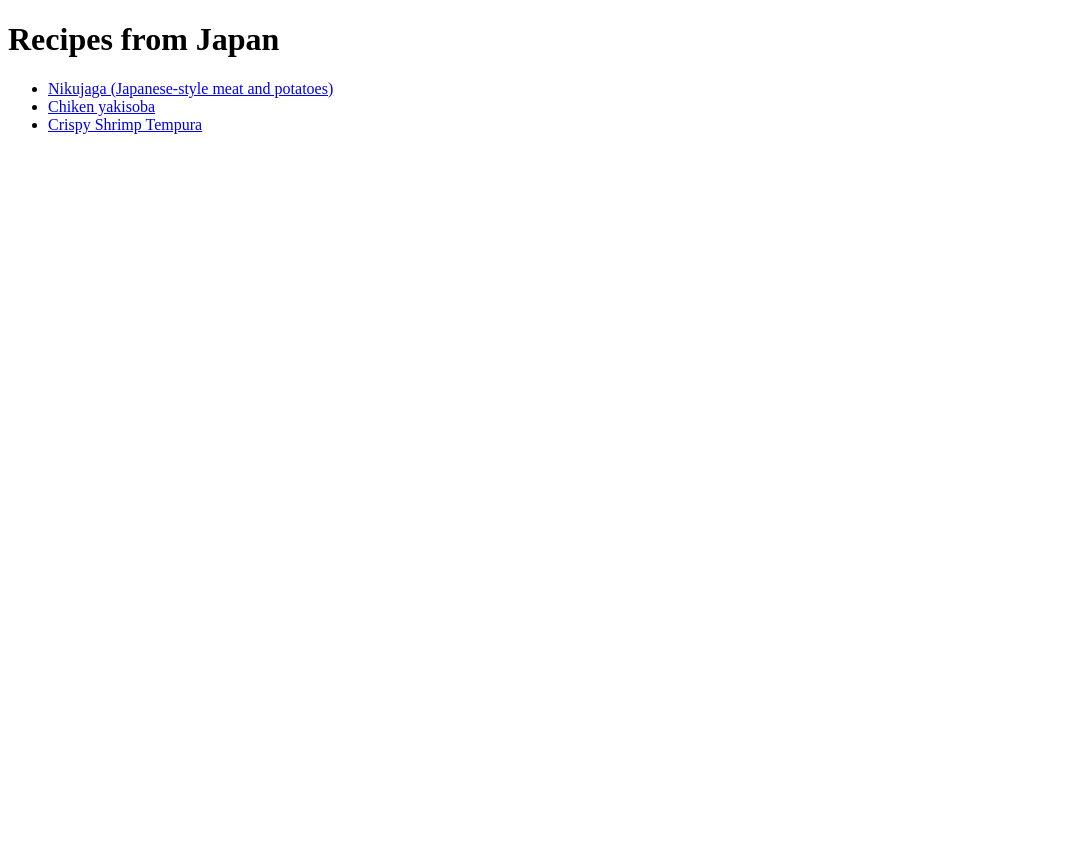
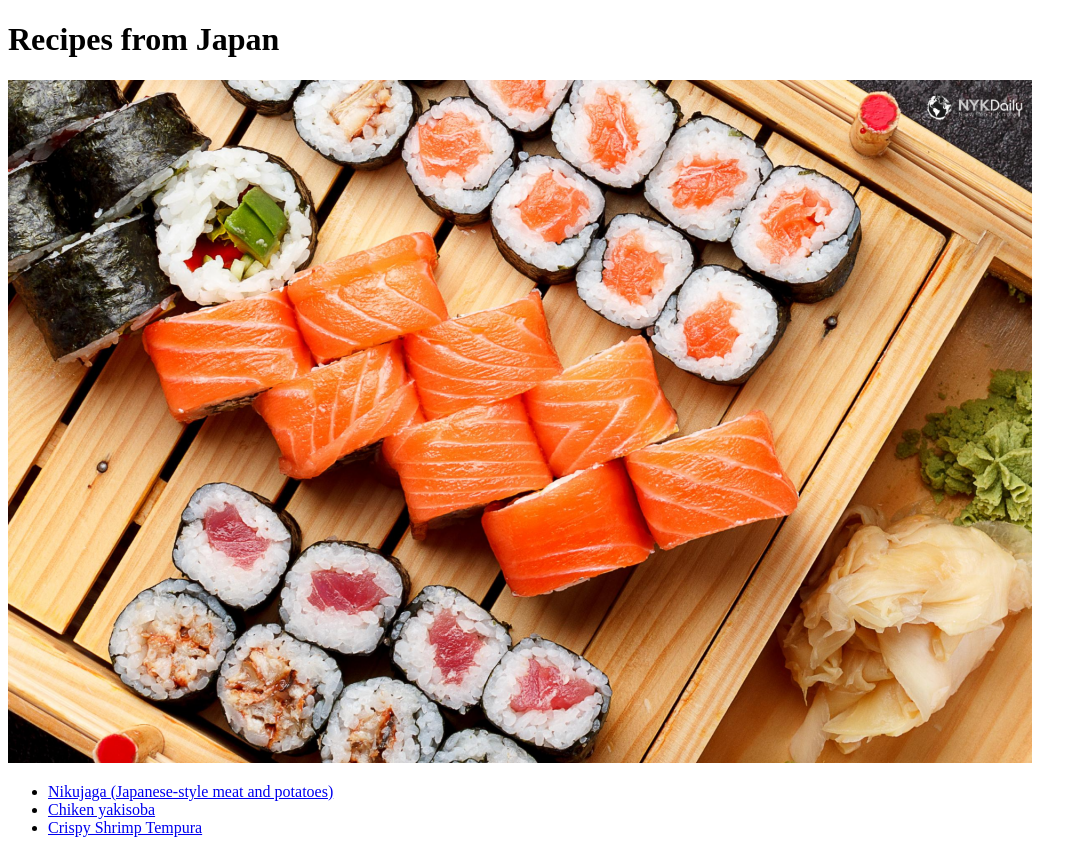
Before and after one commit to Martininjapan/martin-recipes, a plain HTML site: page index.html in a window 1280 px wide. Shown: the whole page, without its empty margins (0-1087 px from the left). Before the commit the page ends 800 px from the top, so only its background shows below. Drawn offline with Linux system fonts and the light colour scheme.

Commit message:
Add main image to index.html

```diff
--- a/index.html
+++ b/index.html
@@ -8,6 +8,7 @@
 </head>
 <body>
     <h1>Recipes from Japan</h1>
+    <img src="./img/japanese-recipes.png" alt="Japanese recipes. Here sushi & maki !">
     <ul>
         <li><a href="./recipes/nikujaga.html">Nikujaga (Japanese-style meat and potatoes)</a></li>
         <li><a href="./recipes/chiken-yakisoba.html">Chiken yakisoba</a></li>
```
Also changed, not shown: img/japanese-recipes.png (added).
